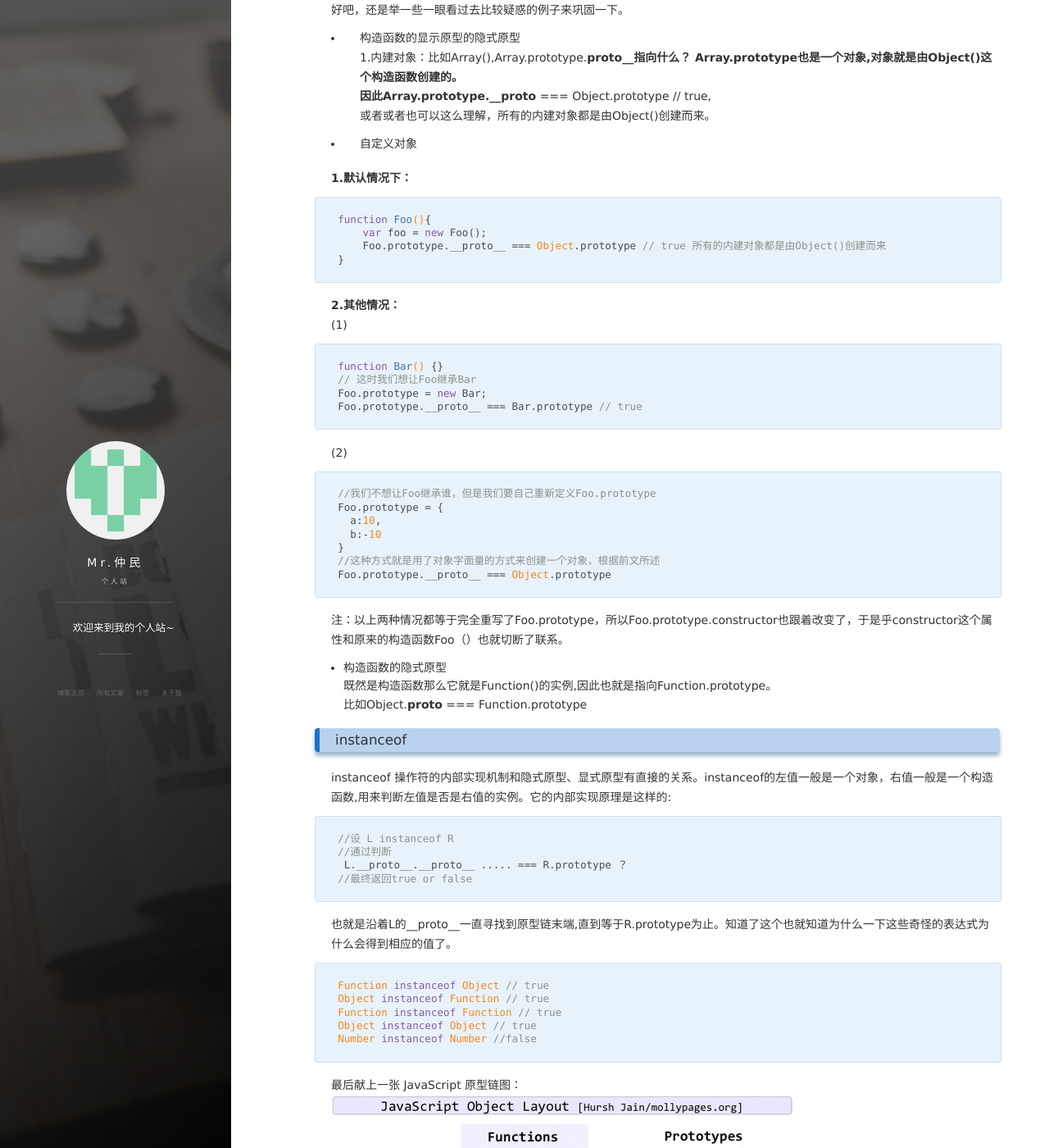
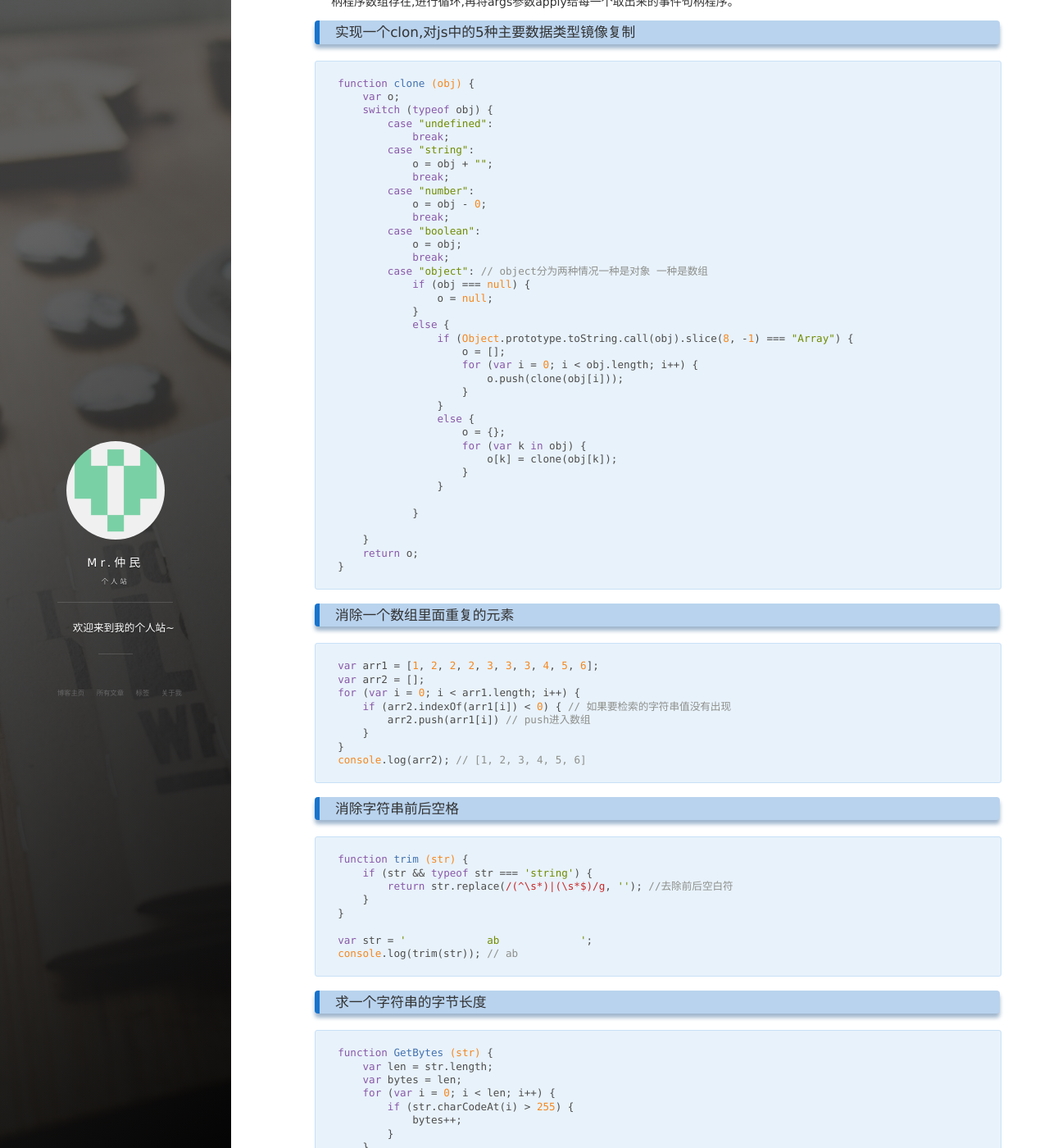
Before and after one commit to qq282126990/qq282126990.github.com, a Jekyll site: the page built from _posts/2017-04-01-01.md, in a window 1280 px wide and 1400 px high, scrolled down 1720 px. Shown: the whole window at 82% size. Built offline with Jekyll 4.4.1, drawn with Linux system fonts in a browser that asks for light colours; nearby versions of some CDN libraries; comment, search, counter and statistics services are not loaded; some of the changed text lies outside the part shown.

Commit message:
no message

````diff
--- a/_posts/2017-04-01-01.md
+++ b/_posts/2017-04-01-01.md
@@ -1,138 +1,10 @@
 ---
 layout: post
-title: "一些小笔记"
+title: "一些JS方法"
 date: 2017-04-01
-description: "一些小笔记"
+description: "一些JS方法"
 tag: 博客
 ---
-
-js中__proto__和prototype的区别和关系？
-
-**__proto__**(隐式原型)与**prototype**(显式原型)
-
-### 简介
-- **显示原型prototype**
-
-每一个函数在创建之后都会拥有一个名为prototype的属性,这个属性执行函数的原型对象。
-注意：通过Function.prototype.bind方法构造出来的函数是个例外,它没有prototype属性。
-
-- **隐式原型__proto__**
-
-JavaScript中任意对象都有一个内置属性[[prototype]],在ES5之前没有标准的方法访问这个内置属性,但是大多数浏览器都支持通过__proto__来方法。ES5中有了对于这个内置属性标准的Get方法Object.getPrototypeOf();
-注意：Object.prototype这个对象是一个例外,它的__proto__值为null。
-
-- **两者的关系**
-隐式原型指向**创建**这个对象的函数(constructor)的prototype
-
-### 作用
-- 显示原型(prototype)的作用： 用来实现基于原型的继承与属性的共享
-> ECMAScript不使用C++,Smalltalk和Java中的类。
-> 相反,可以通过各种方式创建对象,包括通过文字符号或通过创建对象的构造函数,
-> 然后执行通过为其属性分配初始值来初始化全部或部分对象的代码。
-> 每个构造函数都有一个名为"prototype"的属性,用于实现基于原型的继承和共享属性。
-> 通过在新表达式中使用构造函数来创建对象,例如：new Date(2009,11) 创建一个新的日期对象。
-
-- 隐式原型的作用：构成原型链,同样用于实现基于原型继承。例如：当我们访问obj这个对象中的name属性时,如果在obj中找不到,那么就会沿着__proto__依次查找。
-> 由构造函数创建的每个对象都有一个隐式引用(称为对象的原型)到其构造函数的"原型的值"
-
-### __proto__的指向
-__proto__的指向到底如何判断？
-根据ECMA定义'to the value of its constructor’s "prototype" '----指向创建这个对象的函数的显式原型。关键点在于找到创建这个对象的构造函数,接下来就来看一下js中对象被创建的方法。
-
-一眼看过去似乎有三种方式：
-(1)对象字面量的方式
-(2)new 的方法
-(3)ES5中的Object.create()
-
-但是我认为本质上只有一种方式，也就是通过new来创建。
-首先字面量的方式是一种为了开发人员更方便创建对象的一个语法糖，本质就是 var o = new Object(); o.xx = xx;o.yy=yy;
-再来看看Object.create(),这是ES5中新增的方法，在这之前这被称为原型式继承。
-
-例子：借助原型可以基于已有的对象创建新对象
-```html
-function object(o){
-    function F(){}
-    F.prototype = o;
-    return new F()
-}
-```
-所以从实现代码 return new F()中我们可以看到,这依然是通过new来创建的。
-不同之处在于由Object.create()创建出来的对象没有构造函数,看到这里你是不是要问,没有构造函数我怎么知道它的__proto__指向哪里呢,
-其实这里说它没有构造函数是指在 Object.create()函数外部我们不能访问到它的构造函数,然而在函数内部实现中是有的,它短暂地存在了那么一会儿。
-假设我们现在就在函数内部，可以看到对象的构造函数是F, 现在
-```html
-// 以下是用于验证的代码
-var f = new F();
-// 于是有
-f.__proto__ === F.prototype // true
-// 又因为
-F.prototype === o // true
-// 所以
-f.__proto__ === o; // true
-```
-因此由Object.create(o)创建出来的对象它的隐式原型指向o。好了，对象的创建方式分析完了，现在你应该能够判断一个对象的__proto__指向谁了。
-
-好吧，还是举一些一眼看过去比较疑惑的例子来巩固一下。
-- 构造函数的显示原型的隐式原型
-1.内建对象：比如Array(),Array.prototype.__proto__指向什么？
-Array.prototype也是一个对象,对象就是由Object()这个构造函数创建的。
-因此Array.prototype.__proto__ === Object.prototype // true,
-或者或者也可以这么理解，所有的内建对象都是由Object()创建而来。
-
-- 自定义对象
-
-**1.默认情况下：**
-```html
-function Foo(){
-    var foo = new Foo();
-    Foo.prototype.__proto__ === Object.prototype // true 所有的内建对象都是由Object()创建而来
-}
-```
-**2.其他情况：**
-(1)
-```html
-function Bar() {}
-// 这时我们想让Foo继承Bar
-Foo.prototype = new Bar;
-Foo.prototype.__proto__ === Bar.prototype // true
-```
-(2)
-```html
-//我们不想让Foo继承谁，但是我们要自己重新定义Foo.prototype
-Foo.prototype = {
-  a:10,
-  b:-10
-}
-//这种方式就是用了对象字面量的方式来创建一个对象，根据前文所述
-Foo.prototype.__proto__ === Object.prototype
-```
-注：以上两种情况都等于完全重写了Foo.prototype，所以Foo.prototype.constructor也跟着改变了，于是乎constructor这个属性和原来的构造函数Foo（）也就切断了联系。
-
-- 构造函数的隐式原型
-既然是构造函数那么它就是Function()的实例,因此也就是指向Function.prototype。
-比如Object.__proto__ === Function.prototype
-
-### instanceof
-instanceof 操作符的内部实现机制和隐式原型、显式原型有直接的关系。instanceof的左值一般是一个对象，右值一般是一个构造函数,用来判断左值是否是右值的实例。它的内部实现原理是这样的:
-```html
-//设 L instanceof R
-//通过判断
- L.__proto__.__proto__ ..... === R.prototype ？
-//最终返回true or false
-```
-
-也就是沿着L的__proto__一直寻找到原型链末端,直到等于R.prototype为止。知道了这个也就知道为什么一下这些奇怪的表达式为什么会得到相应的值了。
-
-```html
-Function instanceof Object // true
-Object instanceof Function // true
-Function instanceof Function // true
-Object instanceof Object // true
-Number instanceof Number //false
-```
-最后献上一张 JavaScript 原型链图：
-![](/images/2017-04-01/2017-04-01-01.jpg)
-
 
 ### JavaScript instanceof 运算符代码
 ```html
@@ -214,3 +86,97 @@ Event.prototype.emit = function(type){
 }
 ```
 这里通过事件名从this._events获取相应的事件句柄程序数组,然后将arguments转成数组,(这里考虑是可能会传入参数)如果事件句柄程序数组存在,进行循环,再将args参数apply给每一个取出来的事件句柄程序。
+
+
+### 实现一个clon,对js中的5种主要数据类型镜像复制
+
+```html
+function clone (obj) {
+    var o;
+    switch (typeof obj) {
+        case "undefined":
+            break;
+        case "string":
+            o = obj + "";
+            break;
+        case "number":
+            o = obj - 0;
+            break;
+        case "boolean":
+            o = obj;
+            break;
+        case "object": // object分为两种情况一种是对象 一种是数组
+            if (obj === null) {
+                o = null;
+            }
+            else {
+                if (Object.prototype.toString.call(obj).slice(8, -1) === "Array") {
+                    o = [];
+                    for (var i = 0; i < obj.length; i++) {
+                        o.push(clone(obj[i]));
+                    }
+                }
+                else {
+                    o = {};
+                    for (var k in obj) {
+                        o[k] = clone(obj[k]);
+                    }
+                }
+
+            }
+
+    }
+    return o;
+}
+```
+
+### 消除一个数组里面重复的元素
+```html
+var arr1 = [1, 2, 2, 2, 3, 3, 3, 4, 5, 6];
+var arr2 = [];
+for (var i = 0; i < arr1.length; i++) {
+    if (arr2.indexOf(arr1[i]) < 0) { // 如果要检索的字符串值没有出现
+        arr2.push(arr1[i]) // push进入数组
+    }
+}
+console.log(arr2); // [1, 2, 3, 4, 5, 6]
+```
+### 消除字符串前后空格
+```html
+function trim (str) {
+    if (str && typeof str === 'string') {
+        return str.replace(/(^\s*)|(\s*$)/g, ''); //去除前后空白符
+    }
+}
+
+var str = '             ab             ';
+console.log(trim(str)); // ab
+```
+
+### 求一个字符串的字节长度
+```html
+function GetBytes (str) {
+    var len = str.length;
+    var bytes = len;
+    for (var i = 0; i < len; i++) {
+        if (str.charCodeAt(i) > 255) {
+            bytes++;
+        }
+    }
+    return bytes
+}
+
+```
+
+### 简单实现 Function.bind 函数
+```html
+if (!function() {}.bind) {
+    Function.prototype.bind = function(context) {
+        var self = this;
+        var args = Array.prototype.slice.call(arguments);
+        return function() {
+            return self.apply(context, args.slice(1));
+        }
+    };
+}
+```
--- /dev/null
+++ b/_posts/2017-04-05-05.md
@@ -0,0 +1,231 @@
+---
+layout: post
+title: "一些JS理论"
+date: 2017-04-05
+description: "一些JS理论"
+tag: 博客
+---
+
+### 什么是闭包（closure），为什么要用它？
+
+- 闭包是指有权访问另一个函数作用域中变量的函数,创建闭包的最常见的方法就是在一个函数内创建另一个函数,用过另一个函数访问这个函数的局部变量,利用闭包可以突破作用链域。
+
+- 闭包的特征：
+1.函数内再嵌套函数
+2.内部函数可以引用外层的函数和变量
+3.参数和变量不会被垃圾回收机制回收
+
+例子如下：
+```html
+for (var i = 0; i < 5; i++) {
+  (function(i) {
+    setTimeout(function() {
+      console.log(i);
+    }, i * 1000);
+  })(i);
+}
+```
+### js中__proto__和prototype的区别和关系？
+
+**__proto__**(隐式原型)与**prototype**(显式原型)
+
+#### 简介
+- **显示原型prototype**
+
+每一个函数在创建之后都会拥有一个名为prototype的属性,这个属性执行函数的原型对象。
+注意：通过Function.prototype.bind方法构造出来的函数是个例外,它没有prototype属性。
+
+- **隐式原型__proto__**
+
+JavaScript中任意对象都有一个内置属性[[prototype]],在ES5之前没有标准的方法访问这个内置属性,但是大多数浏览器都支持通过__proto__来方法。ES5中有了对于这个内置属性标准的Get方法Object.getPrototypeOf();
+注意：Object.prototype这个对象是一个例外,它的__proto__值为null。
+
+- **两者的关系**
+隐式原型指向**创建**这个对象的函数(constructor)的prototype
+
+#### 作用
+- 显示原型(prototype)的作用： 用来实现基于原型的继承与属性的共享
+> ECMAScript不使用C++,Smalltalk和Java中的类。
+> 相反,可以通过各种方式创建对象,包括通过文字符号或通过创建对象的构造函数,
+> 然后执行通过为其属性分配初始值来初始化全部或部分对象的代码。
+> 每个构造函数都有一个名为"prototype"的属性,用于实现基于原型的继承和共享属性。
+> 通过在新表达式中使用构造函数来创建对象,例如：new Date(2009,11) 创建一个新的日期对象。
+
+- 隐式原型的作用：构成原型链,同样用于实现基于原型继承。例如：当我们访问obj这个对象中的name属性时,如果在obj中找不到,那么就会沿着__proto__依次查找。
+> 由构造函数创建的每个对象都有一个隐式引用(称为对象的原型)到其构造函数的"原型的值"
+
+### __proto__的指向
+__proto__的指向到底如何判断？
+根据ECMA定义'to the value of its constructor’s "prototype" '----指向创建这个对象的函数的显式原型。关键点在于找到创建这个对象的构造函数,接下来就来看一下js中对象被创建的方法。
+
+一眼看过去似乎有三种方式：
+(1)对象字面量的方式
+(2)new 的方法
+(3)ES5中的Object.create()
+
+但是我认为本质上只有一种方式，也就是通过new来创建。
+首先字面量的方式是一种为了开发人员更方便创建对象的一个语法糖，本质就是 var o = new Object(); o.xx = xx;o.yy=yy;
+再来看看Object.create(),这是ES5中新增的方法，在这之前这被称为原型式继承。
+
+例子：借助原型可以基于已有的对象创建新对象
+```html
+function object(o){
+    function F(){}
+    F.prototype = o;
+    return new F()
+}
+```
+所以从实现代码 return new F()中我们可以看到,这依然是通过new来创建的。
+不同之处在于由Object.create()创建出来的对象没有构造函数,看到这里你是不是要问,没有构造函数我怎么知道它的__proto__指向哪里呢,
+其实这里说它没有构造函数是指在 Object.create()函数外部我们不能访问到它的构造函数,然而在函数内部实现中是有的,它短暂地存在了那么一会儿。
+假设我们现在就在函数内部，可以看到对象的构造函数是F, 现在
+```html
+// 以下是用于验证的代码
+var f = new F();
+// 于是有
+f.__proto__ === F.prototype // true
+// 又因为
+F.prototype === o // true
+// 所以
+f.__proto__ === o; // true
+```
+因此由Object.create(o)创建出来的对象它的隐式原型指向o。好了，对象的创建方式分析完了，现在你应该能够判断一个对象的__proto__指向谁了。
+
+好吧，还是举一些一眼看过去比较疑惑的例子来巩固一下。
+- 构造函数的显示原型的隐式原型
+1.内建对象：比如Array(),Array.prototype.__proto__指向什么？
+Array.prototype也是一个对象,对象就是由Object()这个构造函数创建的。
+因此Array.prototype.__proto__ === Object.prototype // true,
+或者或者也可以这么理解，所有的内建对象都是由Object()创建而来。
+
+- 自定义对象
+
+**1.默认情况下：**
+```html
+function Foo(){
+    var foo = new Foo();
+    Foo.prototype.__proto__ === Object.prototype // true 所有的内建对象都是由Object()创建而来
+}
+```
+**2.其他情况：**
+(1)
+```html
+function Bar() {}
+// 这时我们想让Foo继承Bar
+Foo.prototype = new Bar;
+Foo.prototype.__proto__ === Bar.prototype // true
+```
+(2)
+```html
+//我们不想让Foo继承谁，但是我们要自己重新定义Foo.prototype
+Foo.prototype = {
+  a:10,
+  b:-10
+}
+//这种方式就是用了对象字面量的方式来创建一个对象，根据前文所述
+Foo.prototype.__proto__ === Object.prototype
+```
+注：以上两种情况都等于完全重写了Foo.prototype，所以Foo.prototype.constructor也跟着改变了，于是乎constructor这个属性和原来的构造函数Foo（）也就切断了联系。
+
+- 构造函数的隐式原型
+既然是构造函数那么它就是Function()的实例,因此也就是指向Function.prototype。
+比如Object.__proto__ === Function.prototype
+
+### instanceof
+instanceof 操作符的内部实现机制和隐式原型、显式原型有直接的关系。instanceof的左值一般是一个对象，右值一般是一个构造函数,用来判断左值是否是右值的实例。它的内部实现原理是这样的:
+```html
+//设 L instanceof R
+//通过判断
+ L.__proto__.__proto__ ..... === R.prototype ？
+//最终返回true or false
+```
+
+也就是沿着L的__proto__一直寻找到原型链末端,直到等于R.prototype为止。知道了这个也就知道为什么一下这些奇怪的表达式为什么会得到相应的值了。
+
+```html
+Function instanceof Object // true
+Object instanceof Function // true
+Function instanceof Function // true
+Object instanceof Object // true
+Number instanceof Number //false
+```
+最后献上一张 JavaScript 原型链图：
+![](/images/2017-04-05/2017-04-05-05.jpg)
+
+### new操作符具体干了什么呢?
+- 创建一个空对象,并且this变量引用该对象,同时还继承了该函数的原型
+- 属性和方法被加入到this引用的对象中
+- 新创建的对象由this所引用,并且最后隐式的返回this
+
+```html
+var obj = {}
+obj.__proto__ = Object.prototype
+Object.call(obj)
+```
+### 那些操作会造成内存泄漏?
+
+- 内存泄漏指任何对象在你不再拥有或需要它之后存在
+- 垃圾回收器定期扫描对象,并计算引用了每个对象的其他对象的数量。如果一个对象的引用数量为0(没有其他对象引用过该对象)，或对该对象的惟一引用是循环的，那么该对象的内存即可回收。
+- setTimeout的第一个参数使用字符串而非函数的话,会引发内存泄漏
+
+### 设计模式
+
+- 工厂模式
+  1. 主要好处就是可以消除对象间的耦合,通过使用工程方法而不是new关键字。将多有实例化的代码集中在一个位置防止代码重复
+  2. 工厂模式解决了重复实例化的问题,但还有一个问题,那就是识别问题,因为根本无法搞清楚他们到底是哪个对象的实例
+
+```html
+function createObject (name, age, profession) {
+    var obj = new Object(); // 集中实例化的函数
+    obj.name = name;
+    obj.age = age;
+    obj.profession = profession;
+    obj.move = function () {
+        return this.name + ' at ' + this.age + ' engaged in ' + this.profession;
+    };
+    return obj;
+}
+
+var test1 = createObject('trigkit4',22,'programmer'); //第一个实例
+var test2 = createObject('mike',25,'engineer');//第二个实例
+console.log(test1);
+console.log(test2);
+```
+
+- 构造函数模式
+  1. 使用构造函数的方法,即解决了重复实例化的问题,又解决了对象识别的问题,该模式与工厂模式的不同之处在于
+  2. 不使用new调用构造函数
+  3. 创建对象的实例方法不引用this
+
+所以构造函数适合在禁用this和new的环境中使用（或者说设计的出发点）。
+
+```html
+function Person (name,age,job) {
+    var o = new Object();
+    // public members
+    o.sayName = function () {
+        console.log(name)
+    };
+    // private members
+    var nameUC = name.toUpperCase();
+    o.sayNameUC = function() {
+        console.log(nameUC)
+    };
+    return o;
+}
+
+var person = Person("Nicholas", 32, "software Engineer");
+
+// public members
+person.sayName(); // "Nicholas"
+// private members
+person.sayNameUC(); // "NICHOLAS"
+```
+
+### JavaScript 中，调用函数方式
+
+- 方法调用模式 Foo.foo(arg1,arg2)
+- 函数调用模式 Foo(arg1,arg2)
+- 构造器调用模式 (new Foo())(arg1, arg2)
+- call/apply调用模式 Foo.foo.call(that,arg1,arg2)
+- bind调用模式 Foo.foo.bind(that)(arg1,arg2)()
--- a/tags.html
+++ b/tags.html
@@ -5,11 +5,6 @@ header: 根据快速导航到相应的文章
 group: navigation
 ---
 {% include JB/setup %}
-
-<ul class="tag_box inline">
-  {% assign tags_list = site.tags %}
-  {% include JB/tags_list %}
-</ul>
 
 <div class = "card">
 {% for tag in site.tags %}
````
Also changed, not shown: _posts/2017-12-04-04.md (+3 -3 lines), _posts/2018-2-10-10.md (+2 -2 lines), images/2017-04-05/2017-04-05-05.jpg (renamed from images/2017-04-01/2017-04-01-01.jpg).
